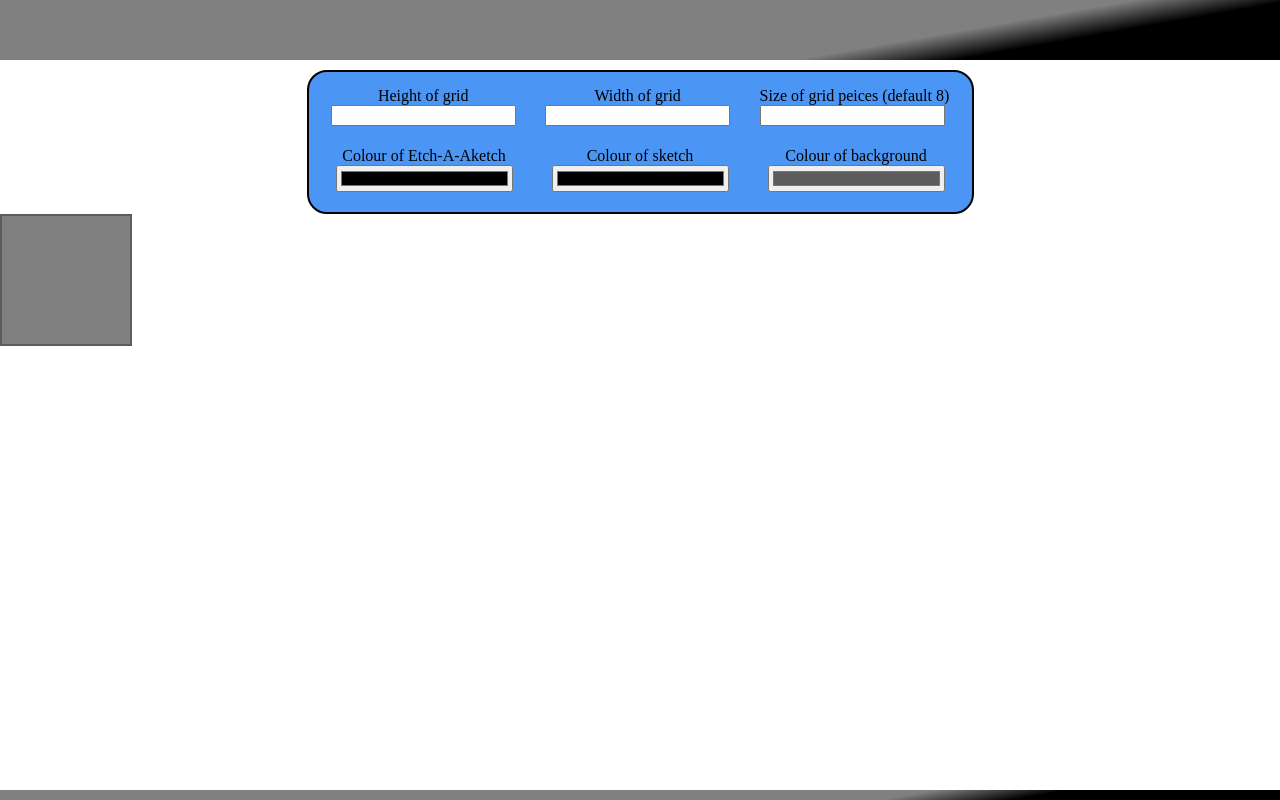
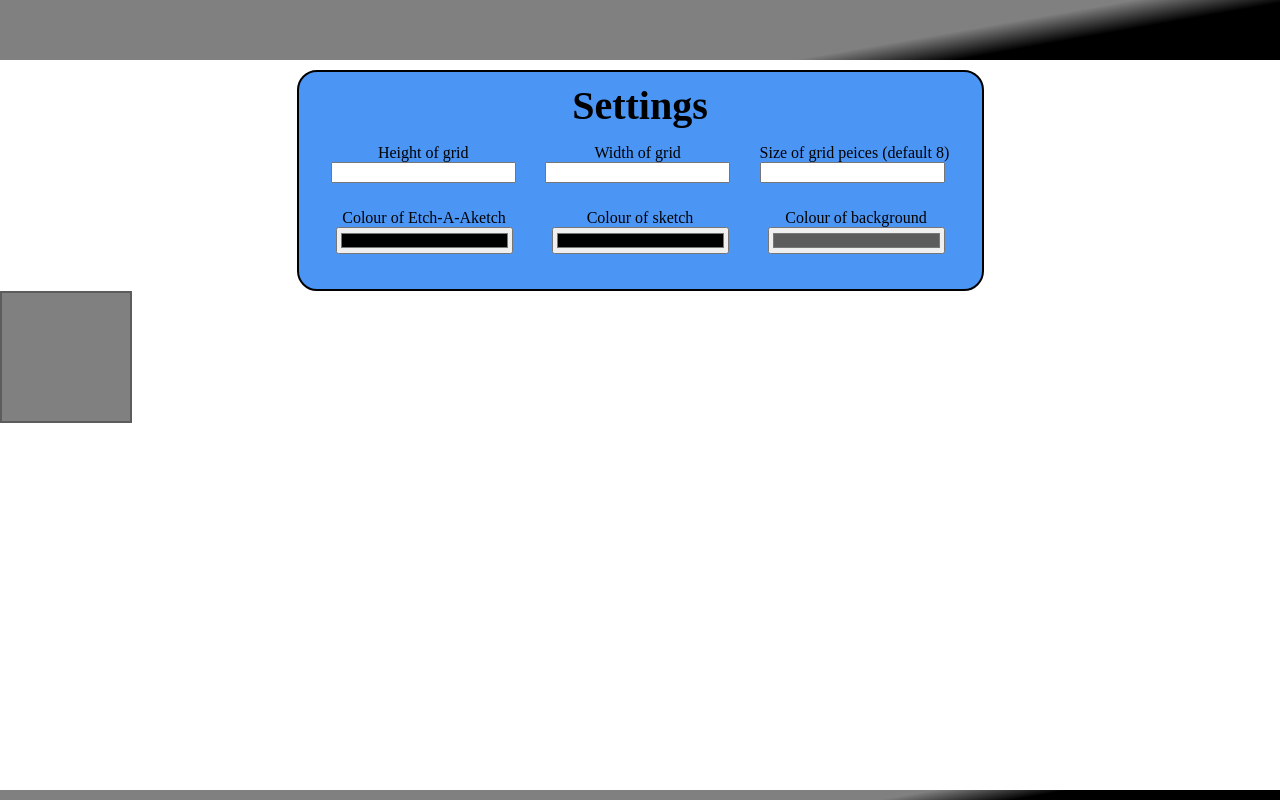
Before and after one commit to LordNEWNS/etch-a-sketch-TOP, a plain HTML site: page index.html in a window 1280 px wide. Drawn offline with Linux system fonts and the light colour scheme.

Commit message:
Add tittle to settings box
Add a title to the settings box

```diff
--- a/index.html
+++ b/index.html
@@ -12,6 +12,8 @@
         </header>
         <div id="settingsBar">
             <div class="filler"></div>
+            <div class="boxForOptions">
+                <h1>Settings</h1>
                 <div id="options">
 
                     <div class="setup">
@@ -41,6 +43,7 @@
                          <input class="colorselect" type="color" value="#5C5C5C" name="background" id="gridColor">
                      </div>
                  </div>
+            </div>
             <div class="filler"></div>
         </div>
         <main id="grid">
--- a/style.css
+++ b/style.css
@@ -44,18 +44,29 @@ input, label {
     display: block;
 }
 
+.boxForOptions {
+    text-align: center;
+    margin-top: 10px;
+    border: solid black 2px;
+    border-radius: 20px;
+    padding: 10px;
+    background-color: rgb(75, 149, 245);
+}
+
+.boxForOptions h1 {
+    font-size: 40px;
+    margin: 0;
+}
+
 #options {
     width: 633px;
-    margin-top: 10px;
     padding: 15px;
     display: flex;
     flex-wrap: wrap;
     gap: 15px;
     justify-content: space-around;
-    height: 110px;
+    height: 120px;
     background-color: rgb(75, 149, 245);
-    border: solid black 2px;
-    border-radius: 20px;
 }
 
 #settingsBar {
@@ -73,5 +84,6 @@ input, label {
 }
 
 .setup {
+    font-size: 16px;
     text-align: center;
 }
```
Lines whose indentation alone changed are shown as unchanged.
